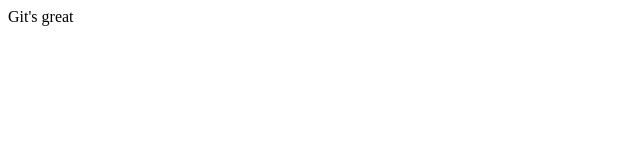
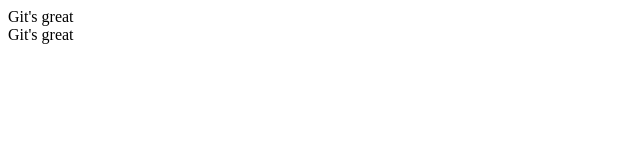
Before and after one commit to ayomidebabs/testing, a plain HTML site: page index.html in a window 1280 px wide. Shown: the full height of the page, 0-640 px from the left. Drawn offline with Linux system fonts and the light colour scheme.

Commit message:
second commit

```diff
--- a/index.html
+++ b/index.html
@@ -7,5 +7,6 @@
   </head>
   <body>
     <div>Git's great</div>
+    <div>Git's great</div>
   </body>
 </html>
```
